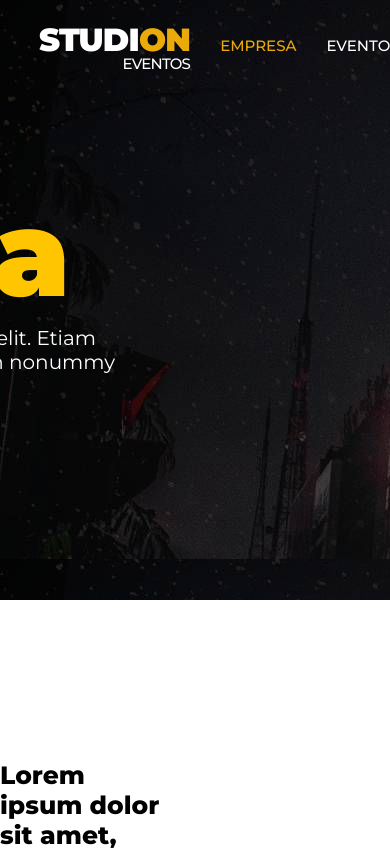
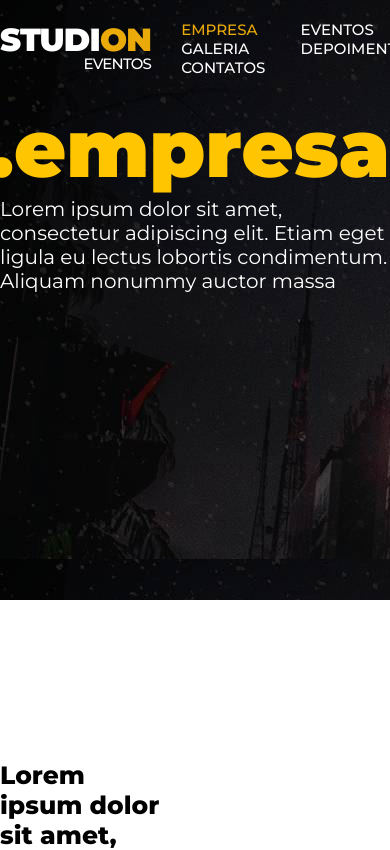
Before and after one commit to alanlfreitas/studion_, a website: page src/enterprise.html in a window 390 px wide. Shown: the top 850 px of the page. Drawn offline with Linux system fonts and the light colour scheme.

Commit message:
feat: applied container and media queries features

```diff
--- a/src/css/_base.css
+++ b/src/css/_base.css
@@ -4,8 +4,15 @@
     margin: 0;
     padding: 0;
     font-family: Montserrat;
+    box-sizing: border-box;
 }
 
 html {
     font-size: 62.5%;
 }
+
+.container { /*Delimita a área que o site vai concentrar*/
+    /* max-width: 115rem;
+    width: 100%;
+    margin: 0 auto; */
+}
--- a/src/css/_footer.css
+++ b/src/css/_footer.css
@@ -60,7 +60,7 @@ footer > div > form > button {
 }
 
 footer > hr {
-    width: 100%;
+    width: 80%;
     height: 0px;
     stroke-width: 0.05rem;
     stroke: var(--text-primary);
--- a/src/css/_header.css
+++ b/src/css/_header.css
@@ -2,7 +2,7 @@ header {
     background: url("../images/header.jpeg"), lightgray 50% / cover no-repeat;
     width: 100%;
     height: 60rem;
-    margin-top: -9rem;
+    /* margin-top: -9rem; */
     display: flex;
     flex-direction: column;
     align-items: end;
@@ -11,16 +11,26 @@ header {
 header > h2 {
     color: var(--color-secondary);
     font-size: 12rem;
+    margin-top: 10rem;
     font-weight: 900;
-    margin-top: 18rem;
-    margin-right: 32rem;
+    /*margin-right: 32rem;
+    grid-column: 2; */
 }
 
 header > p {
     color: var(--text-primary);
     font-size: 2rem;
     font-weight: 400;
-    width: 64.5rem;
-    height: 6.7rem;
-    margin-right: 27rem;
+    width: 100%;
+    max-width: 64.5rem;
+    /* height: 6.7rem; */
+    /* margin-right: 27rem;
+    grid-column: 2;
+    margin-top: -12rem; */
 }
+
+@media screen and (max-width: 800px) {
+    header h2 {
+        font-size: 8rem;
+    }
+}
--- a/src/css/_nav.css
+++ b/src/css/_nav.css
@@ -1,9 +1,12 @@
 nav {
-    width: 80%;
+    max-width: 115rem;
+    width: 100%;
     margin: 2rem auto;
     display: flex;
-    justify-content: space-around;
-    background-color: #999;
+    justify-content: space-between;
+    position: absolute;
+    left: 50%;
+    transform: translateX(-50%);
 }
 
 h1 {
@@ -29,11 +32,12 @@ h1 {
     text-transform: uppercase;
 }
 
-ul {
-    display: flex;
+nav ul {
+    width: 100%;
+    display: grid;
     list-style: none;
-    height: 5rem;
     align-items: center;
+    grid-template-columns: repeat(auto-fit, minmax(10rem, 1fr));
 }
 
 a {
--- a/src/enterprise.html
+++ b/src/enterprise.html
@@ -31,13 +31,13 @@
       </ul>
     </nav>
 
-    <header>
+    <header class="container">
       <h2>.empresa</h2>
       <p>Lorem ipsum dolor sit amet, consectetur adipiscing elit. Etiam eget ligula eu lectus lobortis condimentum. Aliquam nonummy auctor massa</p>
     </header>
 
     <main>
-      <section class="section1">
+      <section class="container section1">
         <h4>
             Lorem ipsum dolor sit amet, consectetur adipiscing elit.
             <small>
@@ -51,18 +51,18 @@
         </div>
       </section>
 
-      <section class="section2">
+      <section class="container section2">
         <h4>Quem Confia no nosso trabalho</h4>
         <img src="./images/logos.png" alt="Logos de empresa parceiras" />
       </section>
 
-      <section class="section3">
+      <section class="container section3">
         <img src="./images/video.jpeg" alt="Homem sentado em um prédio olhando a vista" />
       </section>
     </main>
 
     <footer>
-      <div>
+      <div class="container">
         <h2>
           Studi<span class="accent">on</span>
           <span class="subtitle">Eventos</span>
@@ -94,7 +94,7 @@
         </ul>
       </div>
       <hr />
-      <p>Studi<span>on</span> - Todos os direitos reservados</p>
+      <p class="container">Studi<span>on</span> - Todos os direitos reservados</p>
     </footer>
   </body>
 </html>
```
